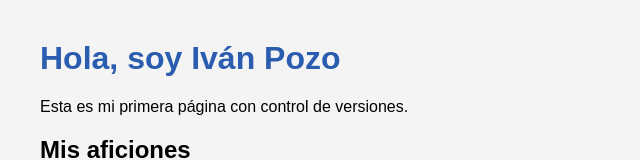
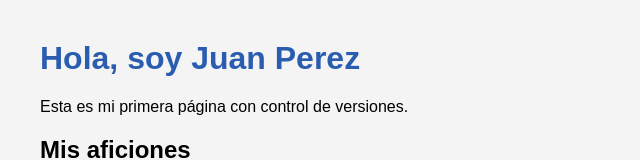
Before and after one commit to IvanPozog/nuevo-repo-clase, a plain HTML site: page index.html in a window 1280 px wide. Shown: the top 160 px of the page, without its empty margins (0-640 px from the left). Drawn offline with Linux system fonts and the light colour scheme.

Commit message:
Cambios h1 Rama a

```diff
--- a/index.html
+++ b/index.html
@@ -6,7 +6,7 @@
   <link rel="stylesheet" href="estilos.css">
 </head>
  <body>
-  <h1>Hola, soy Iván Pozo</h1>
+  <h1>Hola, soy Juan Perez</h1>
   <p>Esta es mi primera página con control de versiones.</p>
     <h2>Mis aficiones</h2>
   <ul>
```
